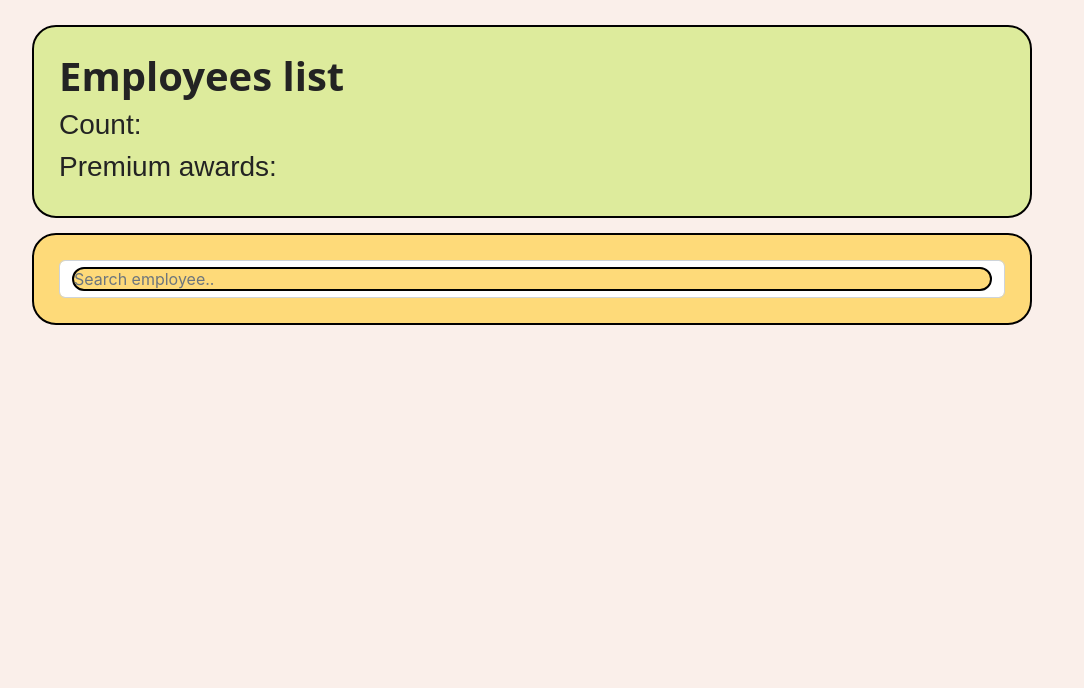
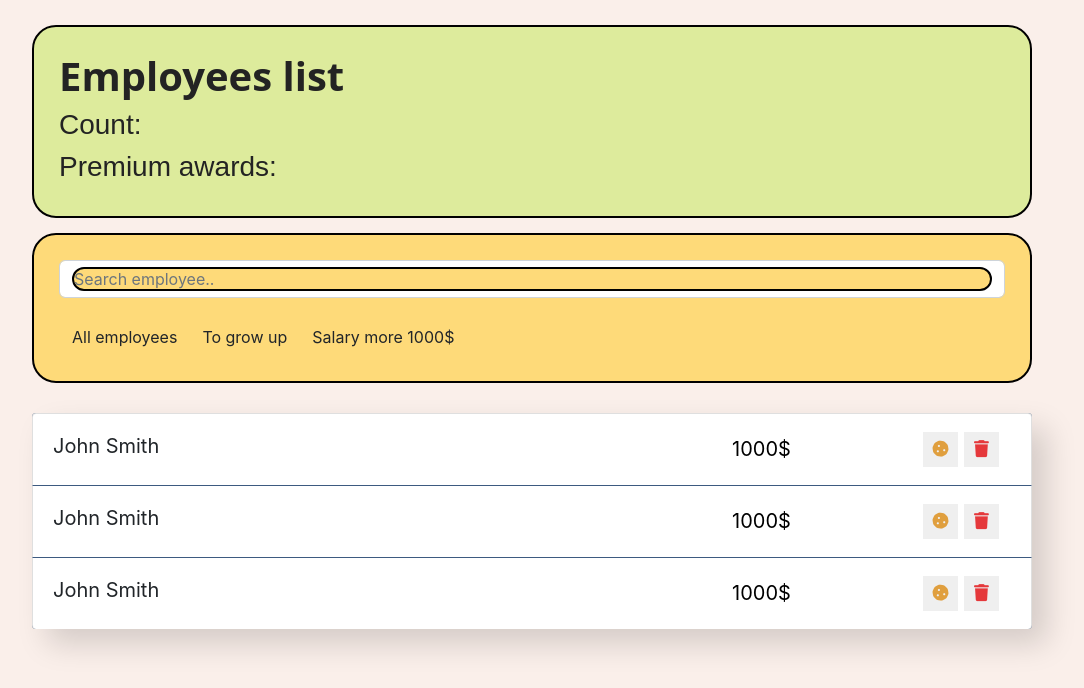
Before and after one commit to artem773/employees_list, a React (Create React App) app: page / in a window 1280 px wide. Shown: the top 688 px of the page, without its empty margins (108-1192 px from the left). Built offline with nearby package versions, Linux system fonts and the light colour scheme.

Commit message:
check add form(don't show on webpage)

```diff
--- a/src/components/app-filter/app-filter.css
+++ b/src/components/app-filter/app-filter.css
@@ -0,0 +1,3 @@
+.btn-group{
+    margin-top: 20px;
+}
--- a/src/components/app-filter/app-filter.jsx
+++ b/src/components/app-filter/app-filter.jsx
@@ -1,9 +1,23 @@
-
+import './app-filter.css';
 
 const AppFilter = () => {
     return(
         <div className="btn-group">
-
+            <button
+                className="button btn button-light"
+                type="button">
+                    All employees
+            </button>
+            <button
+                className="button btn button-outline-light"
+                type="button">
+                    To grow up
+            </button>
+            <button
+                className="button btn button-outline-light"
+                type="button">
+                    Salary more 1000$
+            </button>
         </div>
     );
 }
--- a/src/components/app/app.jsx
+++ b/src/components/app/app.jsx
@@ -1,6 +1,9 @@
 import './app.css';
 import AppInfo from '../app-info/app-info';
 import SearchPanel from '../search-panel/search-panel';
+import AppFilter from '../app-filter/app-filter';
+import EmployersList from '../employers-list/employers-list';
+import EmployersAddForm from '../employers-add-form/employers-add-form';
 
 function App(){
     return (
@@ -9,7 +12,11 @@
 
             <div className="search-panel">
                 <SearchPanel/>
+                <AppFilter/>
             </div>
+
+            <EmployersList/>
+            <EmployersAddForm/>
         </div>
     );
 }
--- /dev/null
+++ b/src/components/employers-add-form/employers-add-form.css
@@ -0,0 +1,17 @@
+.app-add-form {
+    margin-top: 30px;
+    padding: 25px;
+    background-color: #3d5a80;
+    border-radius: 4px;
+    box-shadow: 15px 15px 30px rgba(0,0,0, .15);
+    color: #fff;
+}
+
+.add-form {
+    margin-top: 20px;
+}
+
+.add-form input {
+    width: 350px;
+    margin-right: 20px;
+}
--- a/src/components/employers-add-form/employers-add-form.jsx
+++ b/src/components/employers-add-form/employers-add-form.jsx
@@ -0,0 +1,21 @@
+import './employers-add-form.css';
+
+const EmployersAddForm = ()=>{
+    <div className="app-add-form">
+            <h3>Добавьте нового сотрудника</h3>
+            <form
+                className="add-form d-flex">
+                <input type="text"
+                    className="form-control new-post-label"
+                    placeholder="Как его зовут?" />
+                <input type="number"
+                    className="form-control new-post-label"
+                    placeholder="З/П в $?" />
+
+                <button type="submit"
+                        className="btn btn-outline-light">Добавить</button>
+            </form>
+        </div>
+}
+
+export default EmployersAddForm;
--- /dev/null
+++ b/src/components/employers-list-item/employers-list-item.css
@@ -0,0 +1,64 @@
+.list-group-item {
+    padding: 15px 20px;
+    border-bottom: 1px solid #3d5a80;
+}
+
+.list-group-item:last-child {
+    border-bottom: none;
+}
+
+.list-group-item span {
+    line-height: 35px;
+    font-size: 20px;
+    cursor: pointer;
+    min-width: 550px;
+}
+
+.list-group-item input {
+    line-height: 35px;
+    font-size: 20px;
+    text-align: center;
+    border: 0;
+}
+
+.list-group-item button {
+    width: 35px;
+    height: 35px;
+    margin: 3px;
+    font-size: 17px;
+    border: none;
+    cursor: pointer;
+}
+
+.list-group-item .btn-cookie {
+    color: #e09f3e;
+}
+
+.list-group-item .btn-trash {
+    color: #e5383b;
+}
+
+.list-group-item .fa-star {
+    width: 35px;
+    height: 35px;
+    text-align: center;
+    line-height: 35px;
+    font-size: 16px;
+    color: #FFD700;
+    transition: 0.3s all;
+    transform: translateX(30px);
+    opacity: 0;
+}
+
+.list-group-item.like .fa-star {
+    opacity: 1;
+    transform: translateX(0px);
+}
+
+.list-group-item.increase .list-group-item-label, .list-group-item.increase .list-group-item-input {
+    color: #e09f3e;
+}
+
+.list-group-item.increase .btn-star {
+    color: #aeaeae;
+}
--- a/src/components/employers-list-item/employers-list-item.jsx
+++ b/src/components/employers-list-item/employers-list-item.jsx
@@ -0,0 +1,24 @@
+import './employers-list-item.css';
+
+const EmployeesListItem = () => {
+    return(
+        <li className="list-group-item d-flex justify-content-between">
+            <span className="list-group-item-label">John Smith</span>
+            <input type="text" className="list-group-item-input" defaultValue="1000$"/>
+            <div className='d-flex justify-content-center align-items-center'>
+                <button type="button"
+                    className="btn-cookie btn-sm ">
+                    <i className="fas fa-cookie"></i>
+                </button>
+
+                <button type="button"
+                        className="btn-trash btn-sm ">
+                    <i className="fas fa-trash"></i>
+                </button>
+                <i className="fas fa-star"></i>
+            </div>
+        </li>
+    )
+}
+
+export default EmployeesListItem;
--- /dev/null
+++ b/src/components/employers-list/employers-list.css
@@ -0,0 +1,7 @@
+.app-list {
+    margin-top: 30px;
+    background-color: #3d5a80;
+    border-radius: 4px;
+    box-shadow: 15px 15px 30px rgba(0,0,0, .15);
+    color: #fff;
+}
--- a/src/components/employers-list/employers-list.jsx
+++ b/src/components/employers-list/employers-list.jsx
@@ -0,0 +1,14 @@
+import EmployeesListItem from "../employers-list-item/employers-list-item";
+import './employers-list.css';
+
+const EmployersList = () => {
+    return(
+        <ul className="app-list list-group">
+            <EmployeesListItem/>
+            <EmployeesListItem/>
+            <EmployeesListItem/>
+        </ul>
+    )
+}
+
+export default EmployersList;
```
